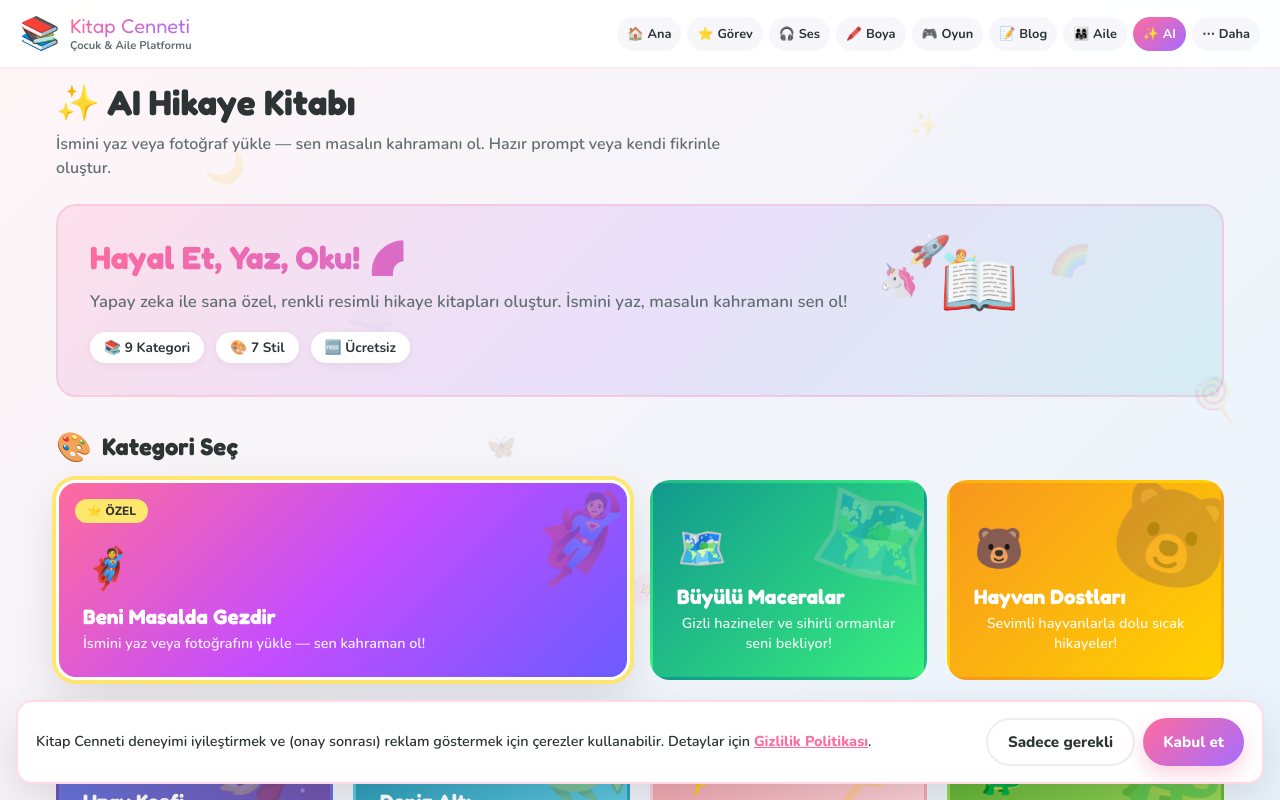
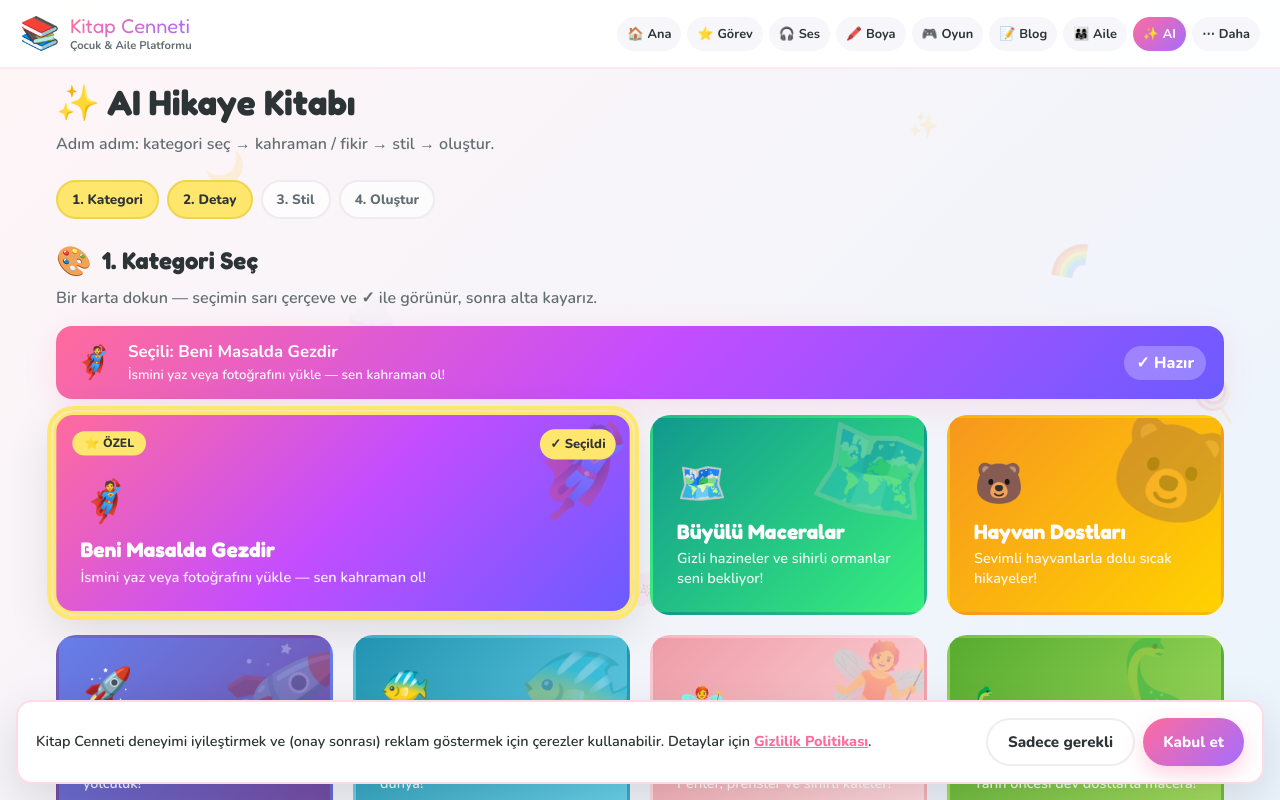
Before and after one commit to security-master/kitapcenneti, a React (Vite) app: page / in a window 1280 px wide. Both pictures are taken after a click on the button "AI Hikaye". Shown: the top 800 px of the page. Built offline with nearby package versions, Linux system fonts and the light colour scheme.

Commit message:
fix: kategori kartları seçimi ve sonraki adıma kaydırma
Kategori tıklanınca seçim net görünsün (sarı çerçeve, ✓, banner)
ve akış bir alt adıma kayarak sabit kaldığı izlenimi kalksın.

Co-authored-by: security-master <security-master@users.noreply.github.com>

```diff
--- a/src/components/CategoryGrid.tsx
+++ b/src/components/CategoryGrid.tsx
@@ -1,6 +1,5 @@
-import { motion } from 'framer-motion'
 import type { StoryCategory } from '../types'
-import { CATEGORIES } from '../data/prompts'
+import { CATEGORIES, getCategoryInfo } from '../data/prompts'
 
 interface CategoryGridProps {
   selected: StoryCategory
@@ -8,33 +7,56 @@ interface CategoryGridProps {
 }
 
 export function CategoryGrid({ selected, onSelect }: CategoryGridProps) {
+  const selectedInfo = getCategoryInfo(selected)
+
   return (
-    <section className="section">
+    <section className="section" id="create-step-category">
       <h2 className="section__title">
         <span className="section__title-emoji">🎨</span>
-        Kategori Seç
+        1. Kategori Seç
       </h2>
+      <p className="section-hint">Bir karta dokun — seçimin sarı çerçeve ve ✓ ile görünür, sonra alta kayarız.</p>
+
+      {selectedInfo && (
+        <div className="category-selected-banner" style={{ background: selectedInfo.gradient }}>
+          <span>{selectedInfo.emoji}</span>
+          <div>
+            <strong>Seçili: {selectedInfo.title}</strong>
+            <small>{selectedInfo.description}</small>
+          </div>
+          <em>✓ Hazır</em>
+        </div>
+      )}
+
       <div className="category-grid">
-        {CATEGORIES.map((cat, index) => (
-          <motion.button
+        {CATEGORIES.map((cat) => {
+          const isSelected = selected === cat.id
+          return (
+            <button
               key={cat.id}
-            className={`category-card ${cat.featured ? 'category-card--featured' : ''} ${selected === cat.id ? 'category-card--selected' : ''}`}
+              type="button"
+              className={`category-card ${cat.featured ? 'category-card--featured' : ''} ${isSelected ? 'category-card--selected' : ''}`}
               style={{ background: cat.gradient }}
               onClick={() => onSelect(cat.id)}
-            initial={{ opacity: 0, y: 20 }}
-            animate={{ opacity: 1, y: 0 }}
-            transition={{ delay: index * 0.05 }}
-            whileHover={{ scale: 1.02 }}
-            whileTap={{ scale: 0.98 }}
+              aria-pressed={isSelected}
             >
               {cat.featured && <span className="category-card__featured-badge">⭐ Özel</span>}
-            <span className="category-card__bg-emoji">{cat.emoji}</span>
+              {isSelected && <span className="category-card__check">✓ Seçildi</span>}
+              <span className="category-card__bg-emoji" aria-hidden="true">{cat.emoji}</span>
               <span className="category-card__emoji">{cat.emoji}</span>
               <h3 className="category-card__title">{cat.title}</h3>
               <p className="category-card__desc">{cat.description}</p>
-          </motion.button>
-        ))}
+            </button>
+          )
+        })}
       </div>
     </section>
   )
 }
+
+/** Scroll helper used by CreateStoryPage */
+export function scrollToCreateStep(id: string) {
+  requestAnimationFrame(() => {
+    document.getElementById(id)?.scrollIntoView({ behavior: 'smooth', block: 'start' })
+  })
+}
--- a/src/index.css
+++ b/src/index.css
@@ -178,6 +178,59 @@ img {
   font-size: 1.8rem;
 }
 
+/* Create wizard */
+.create-steps {
+  display: flex;
+  flex-wrap: wrap;
+  gap: 8px;
+  list-style: none;
+  margin: 0 0 24px;
+  padding: 0;
+}
+
+.create-steps li {
+  background: rgba(255, 255, 255, 0.7);
+  border: 2px solid rgba(45, 52, 54, 0.08);
+  border-radius: 999px;
+  padding: 8px 14px;
+  font-weight: 800;
+  font-size: 0.85rem;
+  color: var(--text-light);
+}
+
+.create-steps li.is-active {
+  background: var(--yellow);
+  border-color: #f0d54a;
+  color: var(--text);
+}
+
+.create-step-block {
+  scroll-margin-top: 96px;
+  margin-bottom: 28px;
+}
+
+.create-step-note p {
+  color: var(--text-light);
+  font-weight: 600;
+  margin-bottom: 14px;
+  line-height: 1.5;
+}
+
+.create-optional-name {
+  display: flex;
+  flex-direction: column;
+  gap: 8px;
+  font-weight: 700;
+}
+
+.create-optional-name input {
+  border: 2px solid rgba(45, 52, 54, 0.1);
+  border-radius: var(--radius-sm);
+  padding: 12px 14px;
+  font-size: 1rem;
+  font-weight: 600;
+}
+
 /* Category grid */
 .category-grid {
   display: grid;
@@ -185,30 +238,99 @@ img {
   gap: 20px;
 }
 
+.section-hint {
+  color: var(--text-light);
+  font-weight: 600;
+  margin: -8px 0 16px;
+  line-height: 1.5;
+}
+
+.category-selected-banner {
+  display: flex;
+  align-items: center;
+  gap: 14px;
+  color: white;
+  border-radius: 16px;
+  padding: 14px 18px;
+  margin-bottom: 16px;
+  box-shadow: var(--shadow);
+}
+
+.category-selected-banner > span {
+  font-size: 2rem;
+}
+
+.category-selected-banner strong {
+  display: block;
+  font-size: 1.05rem;
+}
+
+.category-selected-banner small {
+  opacity: 0.95;
+  font-weight: 600;
+}
+
+.category-selected-banner em {
+  margin-left: auto;
+  background: rgba(255,255,255,0.25);
+  padding: 6px 12px;
+  border-radius: 999px;
+  font-style: normal;
+  font-weight: 800;
+  white-space: nowrap;
+}
+
 .category-card {
   position: relative;
+  z-index: 1;
+  width: 100%;
+  appearance: none;
+  -webkit-appearance: none;
   border-radius: var(--radius);
   padding: 24px;
   color: white;
   cursor: pointer;
-  transition: transform 0.3s ease, box-shadow 0.3s ease;
+  transition: transform 0.2s ease, box-shadow 0.2s ease, outline 0.2s ease;
   overflow: hidden;
   min-height: 160px;
   display: flex;
   flex-direction: column;
   justify-content: flex-end;
   border: 3px solid transparent;
+  text-align: left;
+  font: inherit;
+  -webkit-tap-highlight-color: rgba(255, 230, 109, 0.4);
+}
+
+.category-card:focus-visible {
+  outline: 4px solid #ffe66d;
+  outline-offset: 3px;
 }
 
 .category-card:hover {
-  transform: translateY(-6px) scale(1.02);
+  transform: translateY(-4px);
   box-shadow: var(--shadow-lg);
 }
 
 .category-card--selected {
-  border-color: white;
-  box-shadow: 0 0 0 4px var(--yellow), var(--shadow-lg);
-  transform: translateY(-4px);
+  border-color: #ffe66d;
+  outline: 4px solid #ffe66d;
+  outline-offset: 2px;
+  box-shadow: 0 0 0 4px rgba(255, 230, 109, 0.45), var(--shadow-lg);
+  transform: translateY(-2px) scale(1.01);
+}
+
+.category-card__check {
+  position: absolute;
+  top: 14px;
+  right: 14px;
+  background: #ffe66d;
+  color: #2d3436;
+  padding: 6px 10px;
+  border-radius: 999px;
+  font-size: 0.8rem;
+  font-weight: 800;
+  z-index: 2;
 }
 
 .category-card--featured {
--- a/src/pages/CreateStoryPage.tsx
+++ b/src/pages/CreateStoryPage.tsx
@@ -1,6 +1,5 @@
 import { useState } from 'react'
-import { HeroBanner } from '../components/HeroBanner'
-import { CategoryGrid } from '../components/CategoryGrid'
+import { CategoryGrid, scrollToCreateStep } from '../components/CategoryGrid'
 import { OptionsPanel } from '../components/OptionsPanel'
 import { PromptLibrary } from '../components/PromptLibrary'
 import { CustomPrompt } from '../components/CustomPrompt'
@@ -10,6 +9,7 @@ import { StoryViewer } from '../components/StoryViewer'
 import { SavedStories } from '../components/SavedStories'
 import { useStoryGenerator } from '../hooks/useStoryGenerator'
 import { useSavedStories } from '../hooks/useSavedStories'
+import { getCategoryInfo } from '../data/prompts'
 import type { ArtStyle, ImageProvider, StoryCategory, TextModel } from '../types'
 
 export function CreateStoryPage() {
@@ -26,17 +26,27 @@ export function CreateStoryPage() {
 
   const { isGenerating, progress, status, story, generateStory, loadStory, resetStory } = useStoryGenerator()
   const { savedStories, saveStory, deleteStory } = useSavedStories()
+  const catInfo = getCategoryInfo(category)
+
+  const handleSelectCategory = (cat: StoryCategory) => {
+    setCategory(cat)
+    setSelectedPrompt('')
+    // Sonraki adıma kaydır — kullanıcı "sabit kaldı" sanmasın
+    scrollToCreateStep(cat === 'personalized' ? 'create-step-hero' : 'create-step-prompt')
+  }
 
   const handleGenerate = () => {
     const prompt = customPrompt || selectedPrompt || undefined
 
     if (category === 'personalized' && !heroName.trim()) {
       alert('Lütfen kahraman ismini gir!')
+      scrollToCreateStep('create-step-hero')
       return
     }
 
     if (category === 'custom' && !prompt) {
       alert('Lütfen bir hikaye fikri yaz veya seç!')
+      scrollToCreateStep('create-step-prompt')
       return
     }
 
@@ -58,42 +68,71 @@ export function CreateStoryPage() {
   }
 
   return (
-    <div className="page">
+    <div className="page create-page">
       <header className="page-header">
         <h1>✨ AI Hikaye Kitabı</h1>
-        <p>İsmini yaz veya fotoğraf yükle — sen masalın kahramanı ol. Hazır prompt veya kendi fikrinle oluştur.</p>
+        <p>Adım adım: kategori seç → kahraman / fikir → stil → oluştur.</p>
       </header>
 
-      <HeroBanner />
+      <ol className="create-steps">
+        <li className="is-active">1. Kategori</li>
+        <li className={category ? 'is-active' : undefined}>2. Detay</li>
+        <li className={selectedPrompt || customPrompt || heroName ? 'is-active' : undefined}>3. Stil</li>
+        <li>4. Oluştur</li>
+      </ol>
 
       <SavedStories stories={savedStories} onLoad={loadStory} onDelete={deleteStory} />
 
-      <CategoryGrid
-        selected={category}
-        onSelect={(cat) => {
-          setCategory(cat)
-          setSelectedPrompt('')
-        }}
-      />
+      <CategoryGrid selected={category} onSelect={handleSelectCategory} />
 
-      {category === 'personalized' && (
+      <div id="create-step-hero" className="create-step-block">
+        {category === 'personalized' ? (
+          <>
+            <h2 className="section__title">
+              <span className="section__title-emoji">🦸</span>
+              2. Kahramanını Gir
+            </h2>
             <PersonalizeHero
               heroName={heroName}
               heroImage={heroImage}
               onNameChange={setHeroName}
               onImageChange={setHeroImage}
             />
+          </>
+        ) : (
+          <div className="panel create-step-note">
+            <h2 className="section__title">
+              <span className="section__title-emoji">{catInfo?.emoji || '📖'}</span>
+              2. {catInfo?.title || 'Hikaye'} seçildi
+            </h2>
+            <p>
+              Bu kategoride isim zorunlu değil. İstersen yine de kahraman adı ekleyebilirsin
+              veya doğrudan aşağıdaki fikirlerden birini seç.
+            </p>
+            <label className="create-optional-name">
+              Kahraman adı (isteğe bağlı)
+              <input
+                type="text"
+                value={heroName}
+                onChange={(e) => setHeroName(e.target.value)}
+                placeholder="Örn. Elif"
+                maxLength={30}
+              />
+            </label>
+          </div>
         )}
+      </div>
 
+      <div id="create-step-prompt" className="create-step-block">
         <PromptLibrary
           category={category}
           selectedPrompt={selectedPrompt}
           onSelectPrompt={(p) => {
             setSelectedPrompt(p)
             setCustomPrompt('')
+            scrollToCreateStep('create-step-options')
           }}
         />
-
         <CustomPrompt
           value={customPrompt}
           onChange={(v) => {
@@ -101,7 +140,13 @@ export function CreateStoryPage() {
             if (v) setSelectedPrompt('')
           }}
         />
+      </div>
 
+      <div id="create-step-options" className="create-step-block">
+        <h2 className="section__title">
+          <span className="section__title-emoji">⚙️</span>
+          3. Stil & Ayarlar
+        </h2>
         <OptionsPanel
           artStyle={artStyle}
           textModel={textModel}
@@ -114,12 +159,24 @@ export function CreateStoryPage() {
           onAgeGroupChange={setAgeGroup}
           onPageCountChange={setPageCount}
         />
+      </div>
 
+      <div id="create-step-generate" className="create-step-block">
+        <h2 className="section__title">
+          <span className="section__title-emoji">🚀</span>
+          4. Oluştur
+        </h2>
+        <p className="section-hint">
+          Seçili kategori: <strong>{catInfo?.emoji} {catInfo?.title}</strong>
+          {heroName ? ` · Kahraman: ${heroName}` : ''}
+          {selectedPrompt || customPrompt ? ` · Fikir hazır` : ' · Fikir isteğe bağlı'}
+        </p>
         <button className="generate-btn" onClick={handleGenerate} disabled={isGenerating}>
           <span className="generate-btn__emoji">✨</span>
           Hikayemi Oluştur!
           <span className="generate-btn__emoji">📚</span>
         </button>
+      </div>
 
       {isGenerating && <LoadingAnimation progress={progress} status={status} />}
     </div>
```
Lines whose indentation alone changed are shown as unchanged.
